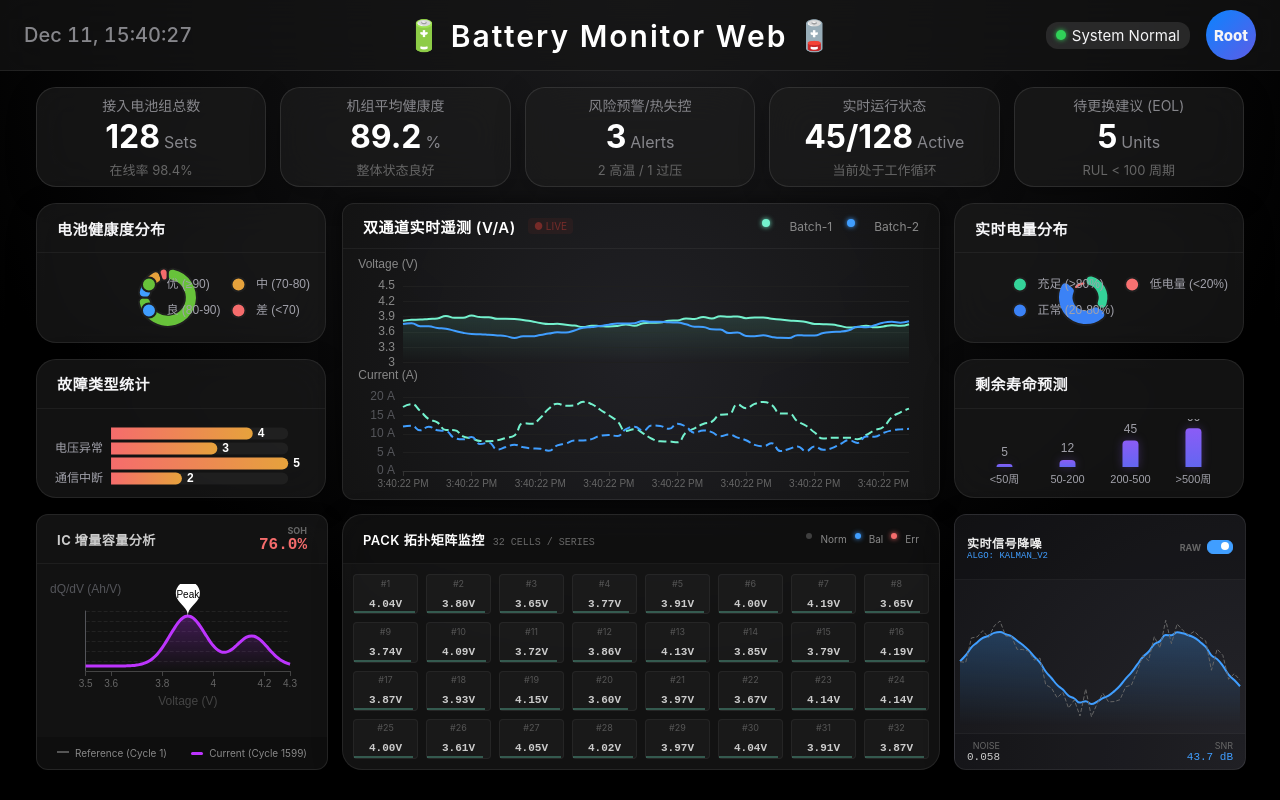
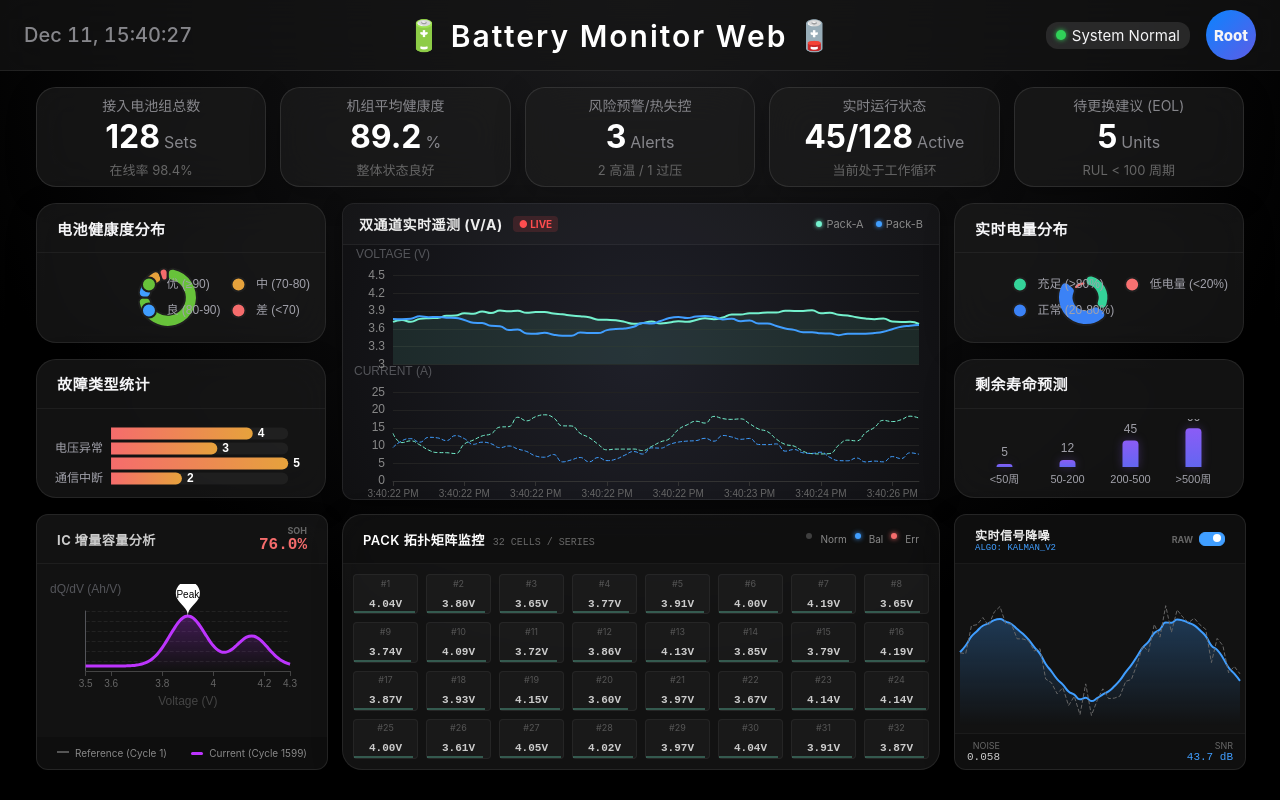
Before and after one commit to Yike-Lin/Battery_monitor_web, a Vue app: page /dashboard in a window 1280 px wide. Built offline with nearby package versions, Linux system fonts and the light colour scheme; the HTML template or start-up script is replaced by a standard one.

Commit message:
解决CentralMonitor.vue防崩溃

```diff
--- a/src/components/dashboard/CentralMonitor.vue
+++ b/src/components/dashboard/CentralMonitor.vue
@@ -7,52 +7,53 @@
       </div>
       <div class="header-right">
         <div class="legend-box">
-          <span class="dot pack-a"></span> Batch-1
-          <span class="dot pack-b"></span> Batch-2
+          <div class="legend-item"><span class="dot pack-a"></span> Pack-A</div>
+          <div class="legend-item"><span class="dot pack-b"></span> Pack-B</div>
         </div>
       </div>
     </div>
 
-    <div ref="chartRef" class="chart-container"></div>
+    <div class="chart-wrapper">
+      <div ref="chartRef" class="chart-canvas"></div>
+    </div>
   </div>
 </template>
 
 <script setup lang="ts">
-import { onMounted, onUnmounted, nextTick } from 'vue'
+import { ref, onMounted, onUnmounted, shallowRef, nextTick } from 'vue'
 import * as echarts from 'echarts'
-import { useEchart } from '@/composables/useEchart'
 
-const { chartRef, setOption, chartInstance } = useEchart()
+// --- 核心状态 ---
+const chartRef = ref<HTMLElement | null>(null)
+const myChart = shallowRef<echarts.ECharts | null>(null)
 let timer: any = null
+let resizeObserver: ResizeObserver | null = null
 
 // --- 配置参数 ---
-const MAX_POINTS = 60 // X轴显示点数
-const REFRESH_RATE = 200 // 刷新间隔 (ms)
+const MAX_POINTS = 60
+const REFRESH_RATE = 200 // 200ms 刷新一次
 
-// --- 数据结构 ---
-// 我们模拟两组电池：Pack A 和 Pack B
+// --- 数据队列 ---
 const dataQueue = {
   time: [] as string[],
-  packA_V: [] as number[], // A组电压
-  packA_C: [] as number[], // A组电流
-  packB_V: [] as number[], // B组电压
-  packB_C: [] as number[]  // B组电流
+  packA_V: [] as number[],
+  packA_C: [] as number[],
+  packB_V: [] as number[],
+  packB_C: [] as number[]
 }
 
 let tick = 0
 
-// --- 模拟数据生成 (模拟真实的充放电波动) ---
+// --- 1. 数据生成逻辑 ---
 const generateData = () => {
   tick += 0.2
-  const now = new Date().toLocaleTimeString().replace(/^\D*/, '')
+  const now = new Date().toLocaleTimeString().replace(/^\D*/, '') // 只留时间
 
-  // 模拟 Pack A: 电压较稳，电流波动大
-  // 电压：基准 3.8V + 正弦波 + 噪点
+  // 模拟 Pack A (电压3.8V基准)
   const va = 3.8 + Math.sin(tick) * 0.1 + (Math.random() - 0.5) * 0.05
-  // 电流：基准 12A + 较大的波动
   const ca = 12 + Math.cos(tick * 1.5) * 5 + Math.random() * 2
 
-  // 模拟 Pack B:
+  // 模拟 Pack B (电压3.65V基准)
   const vb = 3.65 + Math.sin(tick + 2) * 0.15 + (Math.random() - 0.5) * 0.05
   const cb = 8 + Math.cos(tick) * 3 + Math.random() * 2
 
@@ -65,7 +66,7 @@ const generateData = () => {
   }
 }
 
-// 初始化先填充一点数据
+// 初始化先填充数据，防止空白
 const initData = () => {
   for (let i = 0; i < MAX_POINTS; i++) {
     const d = generateData()
@@ -77,163 +78,24 @@ const initData = () => {
   }
 }
 
-// --- ECharts 配置 (双Grid核心) ---
-const updateChart = () => {
-  const option: echarts.EChartsOption = {
-    animation: false, // 实时图必须关动画
-    backgroundColor: 'transparent',
-
-    // 提示框：同时显示所有数据
-    tooltip: {
-      trigger: 'axis',
-      backgroundColor: 'rgba(0,0,0,0.85)',
-      borderColor: '#444',
-      textStyle: { color: '#eee', fontSize: 12 },
-      axisPointer: { type: 'line', lineStyle: { color: '#fff', type: 'dashed' } },
-      formatter: function (params: any) {
-        // 自定义 tooltip 格式
-        let html = `<div style="margin-bottom:5px;color:#aaa">${params[0].axisValue}</div>`
-        // 分组显示
-        html += `<div style="color:#74f2ce;font-weight:bold">Pack A:</div>`
-        html += `<div>Voltage: ${params[0].value} V</div>`
-        html += `<div>Current: ${params[1].value} A</div><br/>`
-
-        html += `<div style="color:#409eff;font-weight:bold">Pack B:</div>`
-        html += `<div>Voltage: ${params[2].value} V</div>`
-        html += `<div>Current: ${params[3].value} A</div>`
-        return html
-      }
-    },
-
-    // 核心：定义两个绘图区域 (Grid)
-    grid: [
-      // 上半部分：显示电压
-      {
-        left: '50', right: '20', top: '10%', height: '35%',
-        containLabel: false
-      },
-      // 下半部分：显示电流
-      {
-        left: '50', right: '20', top: '60%', height: '35%',
-        containLabel: false
-      }
-    ],
-
-    // 定义两个 X 轴
-    xAxis: [
-      {
-        gridIndex: 0, // 属于第一个 grid
-        type: 'category',
-        data: dataQueue.time,
-        axisLabel: { show: false }, // 上面的图不显示时间文字，为了省空间
-        axisTick: { show: false },
-        axisLine: { show: false },
-        boundaryGap: false
-      },
-      {
-        gridIndex: 1, // 属于第二个 grid
-        type: 'category',
-        data: dataQueue.time,
-        boundaryGap: false,
-        axisLine: { lineStyle: { color: '#333' } },
-        axisLabel: { color: '#666', fontSize: 10 }
-      }
-    ],
-
-    // 定义两个 Y 轴
-    yAxis: [
-      {
-        gridIndex: 0, // 电压轴
-        name: 'Voltage (V)',
-        nameTextStyle: { color: '#888', padding: [0, 0, 0, -30] },
-        type: 'value',
-        min: 3.0, max: 4.5, // 锁定电压范围
-        splitLine: { show: true, lineStyle: { color: '#1f1f1f' } },
-        axisLabel: { color: '#888' }
-      },
-      {
-        gridIndex: 1, // 电流轴
-        name: 'Current (A)',
-        nameTextStyle: { color: '#888', padding: [0, 0, 0, -30] },
-        type: 'value',
-        min: 0, max: 20, // 锁定电流范围
-        splitLine: { show: true, lineStyle: { color: '#1f1f1f' } },
-        axisLabel: { color: '#888' },
-        axisLabel: { formatter: '{value} A' }
-      }
-    ],
-
-    // 系列数据
-    series: [
-      // --- Pack A ---
-      {
-        name: 'PackA-V',
-        type: 'line',
-        xAxisIndex: 0, yAxisIndex: 0, // 放在上面
-        data: dataQueue.packA_V,
-        showSymbol: false,
-        smooth: true,
-        lineStyle: { width: 2, color: '#74f2ce' }, // 青色实线
-        areaStyle: {
-          color: new echarts.graphic.LinearGradient(0, 0, 0, 1, [
-            { offset: 0, color: 'rgba(116, 242, 206, 0.2)' },
-            { offset: 1, color: 'rgba(116, 242, 206, 0)' }
-          ])
-        }
-      },
-      {
-        name: 'PackA-C',
-        type: 'line',
-        xAxisIndex: 1, yAxisIndex: 1, // 放在下面
-        data: dataQueue.packA_C,
-        showSymbol: false,
-        smooth: true,
-        lineStyle: { width: 2, color: '#74f2ce', type: 'dashed' } // 青色虚线代表电流
-      },
-
-      // --- Pack B ---
-      {
-        name: 'PackB-V',
-        type: 'line',
-        xAxisIndex: 0, yAxisIndex: 0, // 放在上面
-        data: dataQueue.packB_V,
-        showSymbol: false,
-        smooth: true,
-        lineStyle: { width: 2, color: '#409eff' } // 蓝色实线
-      },
-      {
-        name: 'PackB-C',
-        type: 'line',
-        xAxisIndex: 1, yAxisIndex: 1, // 放在下面
-        data: dataQueue.packB_C,
-        showSymbol: false,
-        smooth: true,
-        lineStyle: { width: 2, color: '#409eff', type: 'dashed' } // 蓝色虚线
-      }
-    ]
-  }
-  setOption(option)
-}
-
-// --- 实时循环 ---
+// --- 2. 实时更新循环 (关键修复点) ---
 const startLoop = () => {
   timer = setInterval(() => {
-    // 1. 生成新数据
+    // A. 生成
     const next = generateData()
 
-    // 2. 队列操作 (移除头，加入尾)
+    // B. 队列操作
     dataQueue.time.shift(); dataQueue.time.push(next.time)
     dataQueue.packA_V.shift(); dataQueue.packA_V.push(next.va)
     dataQueue.packA_C.shift(); dataQueue.packA_C.push(next.ca)
     dataQueue.packB_V.shift(); dataQueue.packB_V.push(next.vb)
     dataQueue.packB_C.shift(); dataQueue.packB_C.push(next.cb)
 
-    // 3. 增量更新图表
-    if (chartInstance.value) {
-      chartInstance.value.setOption({
+    // C. 渲染 (修复报错：使用 ?. 确保实例存在才调用)
+    myChart.value?.setOption({
       xAxis: [
-          { data: dataQueue.time }, // 更新上X轴
-          { data: dataQueue.time }  // 更新下X轴
+        { data: dataQueue.time },
+        { data: dataQueue.time }
       ],
       series: [
         { data: dataQueue.packA_V },
@@ -242,88 +104,145 @@ const startLoop = () => {
         { data: dataQueue.packB_C }
       ]
     })
-    }
   }, REFRESH_RATE)
 }
 
+// --- 3. 初始化图表 ---
+const initChart = () => {
+  if (!chartRef.value) return
+
+  myChart.value = echarts.init(chartRef.value)
+
+  const option: echarts.EChartsOption = {
+    backgroundColor: 'transparent',
+    animation: false, // 实时图必须关动画，否则卡顿
+    tooltip: {
+      trigger: 'axis',
+      backgroundColor: 'rgba(0,0,0,0.9)',
+      borderColor: '#333',
+      textStyle: { color: '#eee', fontSize: 12 },
+      axisPointer: { type: 'cross', label: { backgroundColor: '#6a7985' } },
+      formatter: (params: any) => {
+        let html = `<div style="margin-bottom:4px;color:#aaa;font-size:11px">${params[0].axisValue}</div>`
+        html += `<div style="display:flex;gap:20px;">`
+        // Left Column: Pack A
+        html += `<div><div style="color:#74f2ce;font-weight:bold;font-size:11px;margin-bottom:2px">PACK A</div>`
+        html += `<div>V: ${params[0].value} V</div>`
+        html += `<div>A: ${params[1].value} A</div></div>`
+        // Right Column: Pack B
+        html += `<div><div style="color:#409eff;font-weight:bold;font-size:11px;margin-bottom:2px">PACK B</div>`
+        html += `<div>V: ${params[2].value} V</div>`
+        html += `<div>A: ${params[3].value} A</div></div>`
+        html += `</div>`
+        return html
+      }
+    },
+    // 双 Grid 布局
+    grid: [
+      { left: 50, right: 20, top: '12%', height: '35%' }, // 上：电压
+      { left: 50, right: 20, top: '58%', height: '35%' }  // 下：电流
+    ],
+    xAxis: [
+      { gridIndex: 0, type: 'category', data: dataQueue.time, show: false, boundaryGap: false },
+      { gridIndex: 1, type: 'category', data: dataQueue.time, boundaryGap: false, axisLabel: { color: '#666', fontSize: 10 }, axisLine: { lineStyle: { color: '#333' } } }
+    ],
+    yAxis: [
+      { gridIndex: 0, name: 'VOLTAGE (V)', type: 'value', min: 3.0, max: 4.5, splitLine: { show: true, lineStyle: { color: '#222' } }, axisLabel: { color: '#888' } },
+      { gridIndex: 1, name: 'CURRENT (A)', type: 'value', min: 0, max: 25, splitLine: { show: true, lineStyle: { color: '#222' } }, axisLabel: { color: '#888' } }
+    ],
+    series: [
+      // Pack A
+      { name: 'AV', type: 'line', xAxisIndex: 0, yAxisIndex: 0, data: dataQueue.packA_V, showSymbol: false, smooth: true, lineStyle: { width: 2, color: '#74f2ce' }, areaStyle: { opacity: 0.1, color: '#74f2ce' } },
+      { name: 'AC', type: 'line', xAxisIndex: 1, yAxisIndex: 1, data: dataQueue.packA_C, showSymbol: false, smooth: true, lineStyle: { width: 1, color: '#74f2ce', type: 'dashed' } },
+      // Pack B
+      { name: 'BV', type: 'line', xAxisIndex: 0, yAxisIndex: 0, data: dataQueue.packB_V, showSymbol: false, smooth: true, lineStyle: { width: 2, color: '#409eff' } },
+      { name: 'BC', type: 'line', xAxisIndex: 1, yAxisIndex: 1, data: dataQueue.packB_C, showSymbol: false, smooth: true, lineStyle: { width: 1, color: '#409eff', type: 'dashed' } }
+    ]
+  }
+
+  myChart.value.setOption(option)
+}
+
+// --- 生命周期 ---
 onMounted(() => {
   initData()
   nextTick(() => {
-    updateChart()
+    initChart()
     startLoop()
+
+    // 自动 Resize 监听
+    if (chartRef.value) {
+      resizeObserver = new ResizeObserver(() => myChart.value?.resize())
+      resizeObserver.observe(chartRef.value)
+    }
   })
 })
 
 onUnmounted(() => {
   if (timer) clearInterval(timer)
+  if (resizeObserver) resizeObserver.disconnect()
+  myChart.value?.dispose()
 })
 </script>
 
 <style scoped>
-.bento-card {
+.central-card {
   width: 100%;
   height: 100%;
   display: flex;
   flex-direction: column;
-  background: radial-gradient(circle at center, rgba(35,35,40,0.9) 0%, rgba(20,20,20,0.95) 100%);
+  /* 更酷炫的深色背景 */
+  background: radial-gradient(circle at center, #1f2029 0%, #101012 100%);
   border: 1px solid rgba(255, 255, 255, 0.08);
-  box-shadow: 0 0 20px rgba(0,0,0,0.6);
   border-radius: 12px;
+  overflow: hidden;
+  box-shadow: 0 4px 20px rgba(0,0,0,0.4);
 }
 
-.header-left {
+/* 头部样式 */
+.card-header {
+  flex-shrink: 0;
+  height: 40px;
+  padding: 0 16px;
   display: flex;
+  justify-content: space-between;
   align-items: center;
-  gap: 12px;
+  background: rgba(255,255,255,0.02);
+  border-bottom: 1px solid rgba(255,255,255,0.05);
 }
 
-.card-title {
-  font-size: 15px;
-  font-weight: 600;
-  color: #fff;
-  letter-spacing: 0.5px;
+.header-left { display: flex; align-items: center; gap: 10px; }
+.card-title { font-size: 14px; font-weight: 700; color: #eee; letter-spacing: 0.5px; }
+.live-tag {
+  font-size: 10px; color: #ff4d4f;
+  background: rgba(255, 77, 79, 0.15);
+  padding: 2px 6px; border-radius: 4px;
+  font-weight: bold;
+  animation: pulse 2s infinite;
 }
 
-.live-tag {
-  font-size: 10px;
-  color: #ff453a;
-  background: rgba(255, 69, 58, 0.15);
-  padding: 2px 6px;
-  border-radius: 4px;
-  animation: blink 1s infinite;
+.legend-box { display: flex; gap: 12px; }
+.legend-item { font-size: 11px; color: #888; display: flex; align-items: center; gap: 4px; }
+.dot { width: 6px; height: 6px; border-radius: 50%; }
+.dot.pack-a { background: #74f2ce; box-shadow: 0 0 4px #74f2ce; }
+.dot.pack-b { background: #409eff; box-shadow: 0 0 4px #409eff; }
+
+/* 图表区域：关键修正 */
+.chart-wrapper {
+  flex: 1; /* 自动占据剩余高度 */
+  width: 100%;
+  min-height: 0; /* 防止溢出 */
+  position: relative;
 }
 
-.header-right {
-  display: flex;
-  align-items: center;
+.chart-canvas {
+  width: 100%;
+  height: 100%;
 }
 
-.legend-box {
-  display: flex;
-  gap: 15px;
-  font-size: 12px;
-  color: #888;
-}
-
-.dot {
-  display: inline-block;
-  width: 8px;
-  height: 8px;
-  border-radius: 50%;
-  margin-right: 4px;
-}
-.dot.pack-a { background: #74f2ce; box-shadow: 0 0 5px #74f2ce; }
-.dot.pack-b { background: #409eff; box-shadow: 0 0 5px #409eff; }
-
-.chart-container {
-  flex: 1;
-  width: 100%;
-  min-height: 250px;
-}
-
-@keyframes blink {
-  0% { opacity: 0.4; }
+@keyframes pulse {
+  0% { opacity: 0.6; }
   50% { opacity: 1; }
-  100% { opacity: 0.4; }
+  100% { opacity: 0.6; }
 }
 </style>
--- a/src/components/dashboard/DataCleaning.vue
+++ b/src/components/dashboard/DataCleaning.vue
@@ -186,14 +186,12 @@ onUnmounted(() => {
   height: 100%; /* 依赖父级高度 */
   display: flex;
   flex-direction: column;
-  background: radial-gradient(circle at bottom right, #25252b 0%, #151518 100%);
   border: 1px solid rgba(255, 255, 255, 0.08);
   border-radius: 12px;
   overflow: hidden;
 }
 
 .card-header {
-  padding: 8px 12px;
   display: flex;
   justify-content: space-between;
   align-items: center;
```
Lines whose indentation alone changed are shown as unchanged.
